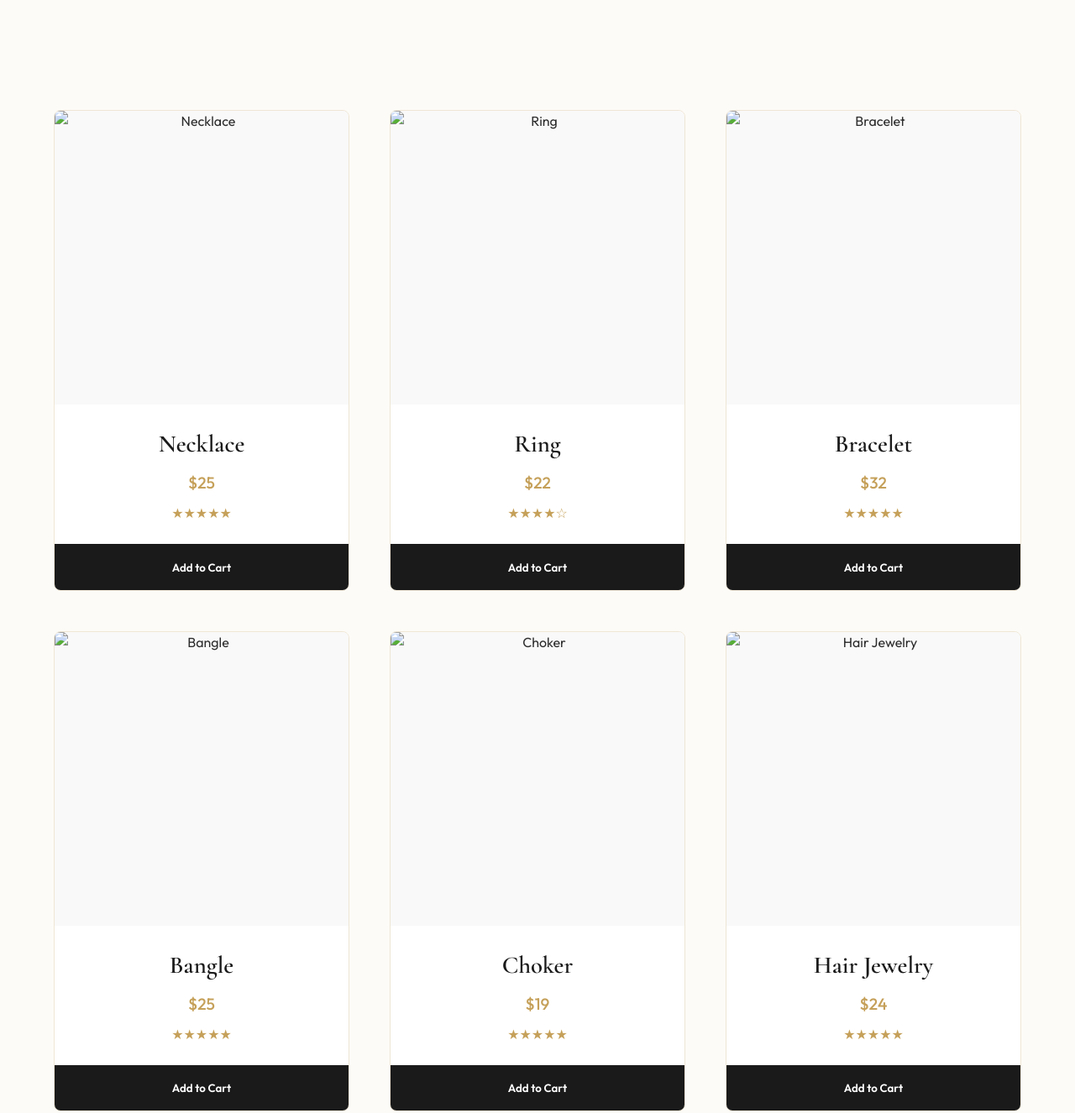
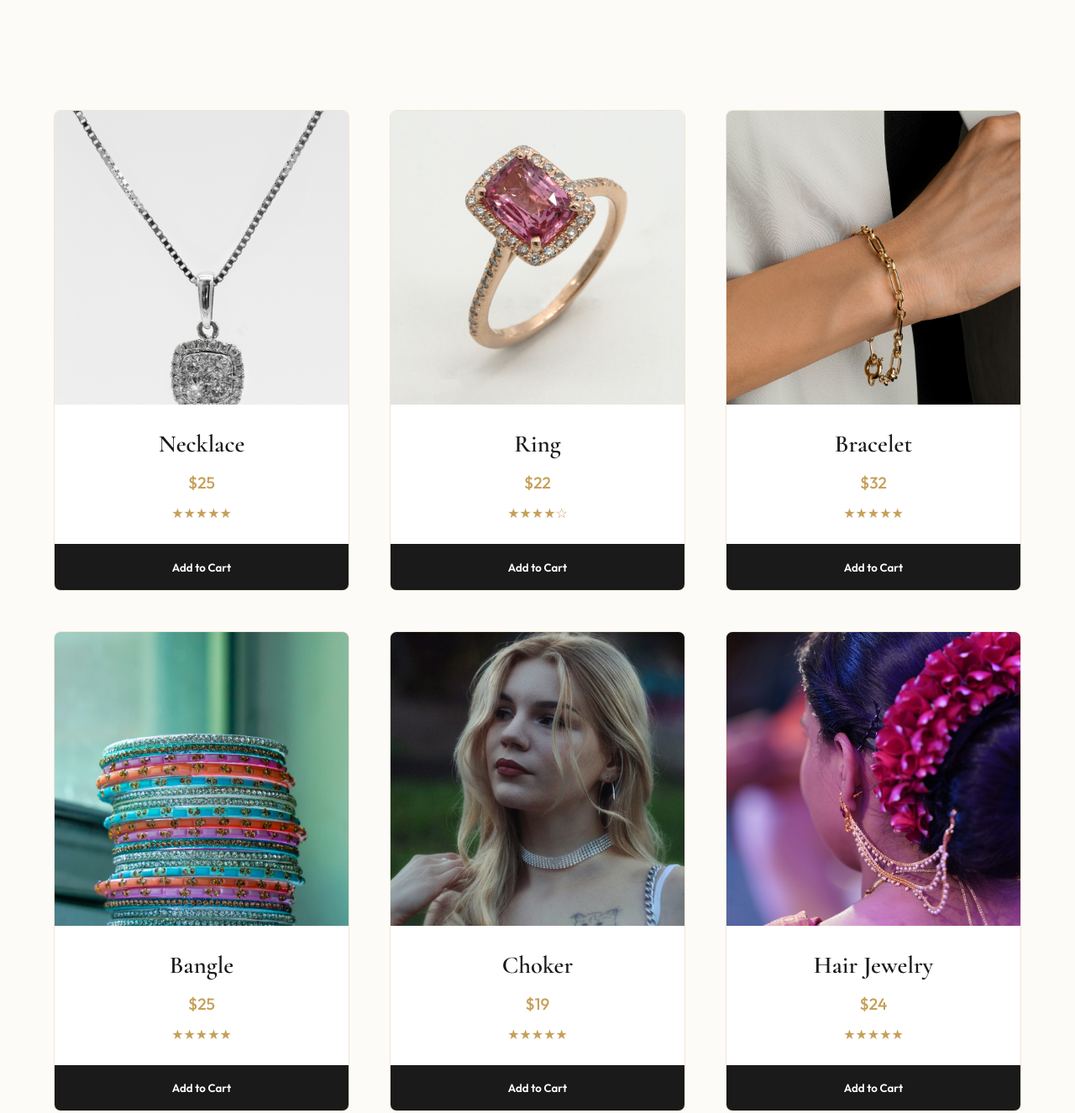
Before and after one commit to SeaAmber/Jewelry-Website, a plain HTML site: page products.html in a window 1280 px wide. Shown: the part 260-1586 px from the top of the page at 84% size. Drawn offline with nearby package versions, Linux system fonts and the light colour scheme.

Commit message:
Added the images to the product cards and the rest of the products in the products array.

```diff
--- a/products.html
+++ b/products.html
@@ -56,7 +56,7 @@
 
             <!-- Product Card 1 -->
             <div class="product-card" data-link="necklace.html">
-                <img src="assets/images/necklace.jpg" alt="Necklace" class="product-image">
+                <img src="assets/necklace.jpg" alt="Necklace" class="product-image">
                 <h3 class="product-name">Necklace</h3>
                 <p class="product-price">$25</p>
                 <div class="product-rating">★★★★★</div>
@@ -65,7 +65,7 @@
 
             <!-- Product Card 2 -->
             <div class="product-card" data-link="ring.html">
-                <img src="assets/images/ring.jpg" alt="Ring" class="product-image">
+                <img src="assets/ring.jpg" alt="Ring" class="product-image">
                 <h3 class="product-name">Ring</h3>
                 <p class="product-price">$22</p>
                 <div class="product-rating">★★★★☆</div>
@@ -74,7 +74,7 @@
 
             <!-- Product Card 3 -->
             <div class="product-card" data-link="bracelet.html">
-                <img src="assets/images/bracelet.jpg" alt="Bracelet" class="product-image">
+                <img src="assets/bracelet.jpg" alt="Bracelet" class="product-image">
                 <h3 class="product-name">Bracelet</h3>
                 <p class="product-price">$32</p>
                 <div class="product-rating">★★★★★</div>
@@ -82,7 +82,7 @@
             </div>
 
  <div class="product-card" data-link="bangle.html">
-                <img src="assets/images/bangle.jpg" alt="Bangle" class="product-image">
+                <img src="assets/bangles.jpg" alt="Bangle" class="product-image">
                 <h3 class="product-name">Bangle</h3>
                 <p class="product-price">$25</p>
                 <div class="product-rating">★★★★★</div>
@@ -90,7 +90,7 @@
             </div>
 
  <div class="product-card" data-link="choker.html">
-                <img src="assets/images/choker.jpg" alt="Choker" class="product-image">
+                <img src="assets/choker.jpg" alt="Choker" class="product-image">
                 <h3 class="product-name">Choker</h3>
                 <p class="product-price">$19</p>
                 <div class="product-rating">★★★★★</div>
@@ -99,7 +99,7 @@
 
 
              <div class="product-card" data-link="hair-jewelry.html">
-                <img src="assets/images/hair-jewelry.jpg" alt="Hair Jewelry" class="product-image">
+                <img src="assets/hair-jewelry.jpg" alt="Hair Jewelry" class="product-image">
                 <h3 class="product-name">Hair Jewelry</h3>
                 <p class="product-price">$24</p>
                 <div class="product-rating">★★★★★</div>
@@ -108,7 +108,7 @@
 
 
  <div class="product-card" data-link="cufflinks.html">
-                <img src="assets/images/cufflinks.jpg" alt="Cufflinks" class="product-image">
+                <img src="assets/cufflinks.jpg" alt="Cufflinks" class="product-image">
                 <h3 class="product-name">Cufflinks</h3>
                 <p class="product-price">$19</p>
                 <div class="product-rating">★★★★★</div>
@@ -116,7 +116,7 @@
             </div>
 
              <div class="product-card" data-link="brooch.html">
-                <img src="assets/images/brooch.jpg" alt="brooch" class="product-image">
+                <img src="assets/brooch.jpg" alt="brooch" class="product-image">
                 <h3 class="product-name">Brooch</h3>
                 <p class="product-price">$22</p>
                 <div class="product-rating">★★★★★</div>
@@ -126,7 +126,7 @@
 
 
              <div class="product-card" data-link="pendant.html">
-                <img src="assets/images/pendant.jpg" alt="Pendant" class="product-image">
+                <img src="assets/pendant.jpg" alt="Pendant" class="product-image">
                 <h3 class="product-name">Pendant</h3>
                 <p class="product-price">$17</p>
                 <div class="product-rating">★★★★★</div>
@@ -135,7 +135,7 @@
 
 
              <div class="product-card" data-link="anklet.html">
-                <img src="assets/images/anklet.jpg" alt="anklet" class="product-image">
+                <img src="assets/anklet.jpg" alt="anklet" class="product-image">
                 <h3 class="product-name">Anklet</h3>
                 <p class="product-price">$24</p>
                 <div class="product-rating">★★★★</div>
--- a/script.js
+++ b/script.js
@@ -119,8 +119,7 @@ window.removeItem = function(index) {
 // 7. SEARCH FUNCTIONALITY (Existing logic preserved and cleaned)
 const searchInput = document.querySelector('.search-input');
 const searchIcon = document.querySelector('.search-icon');
-const productsList = ["necklace", "bracelet", "ring", "earrings", "brooch", "bangle", "choker", "hair jewelry"];
-
+const productsList = ["necklace", "bracelet", "ring", "earrings", "brooch", "bangle", "choker", "hair jewelry", "cufflinks", "pendant","anklet" ];
 function runSearch() {
     if (!searchInput) return;
     const userInput = searchInput.value.trim().toLowerCase();
```
Also changed, not shown: index.html (+3 -3 lines), assets/anklet.jpg (added), assets/bangles.jpg (added), assets/bracelet.jpg (added), assets/brooch.jpg (added), assets/choker.jpg (added), assets/cufflinks.jpg (added), assets/hair-jewelry.jpg (added), assets/necklace.jpg (added), assets/pendant.jpg (added), assets/ring.jpg (added).
